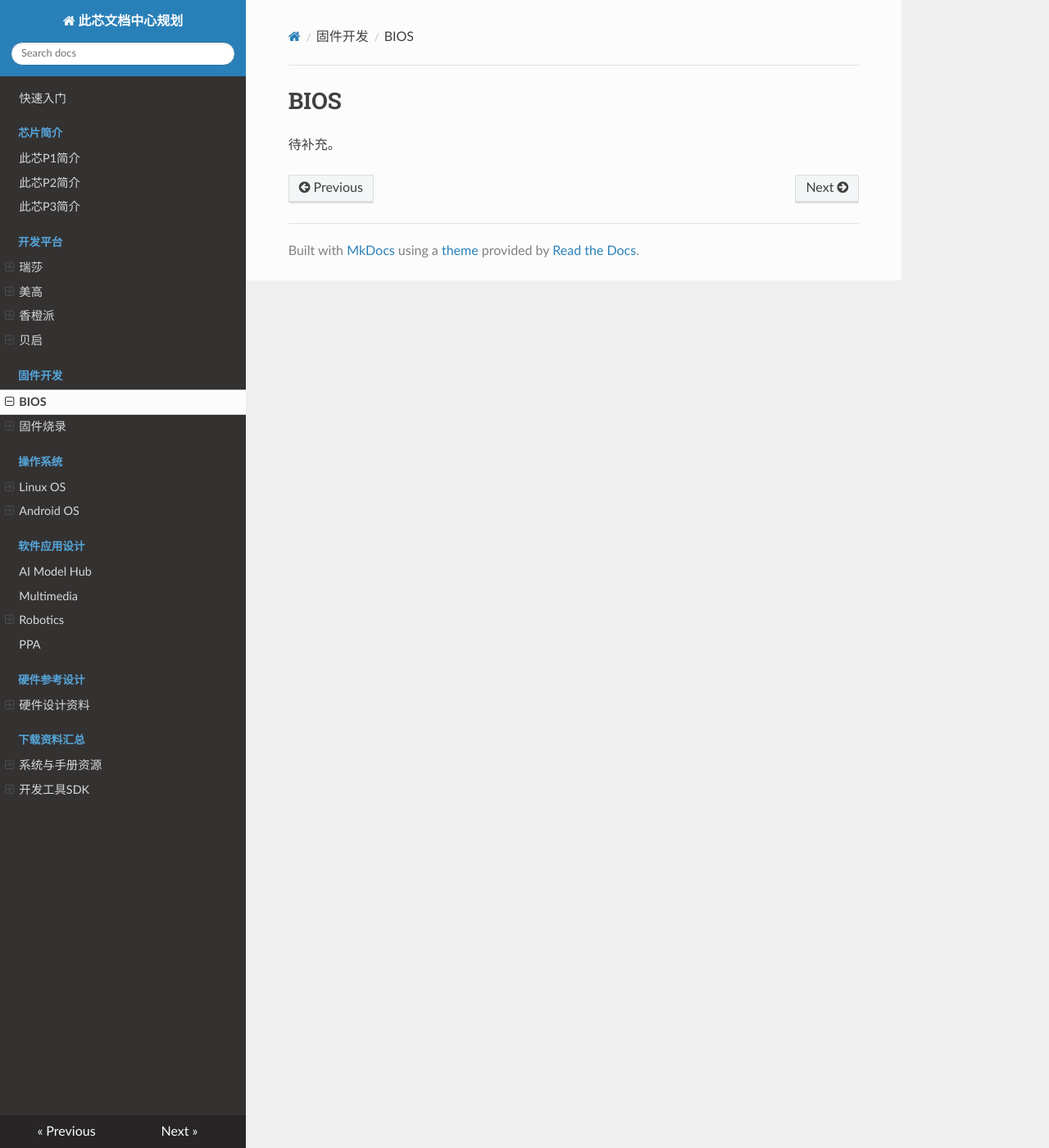
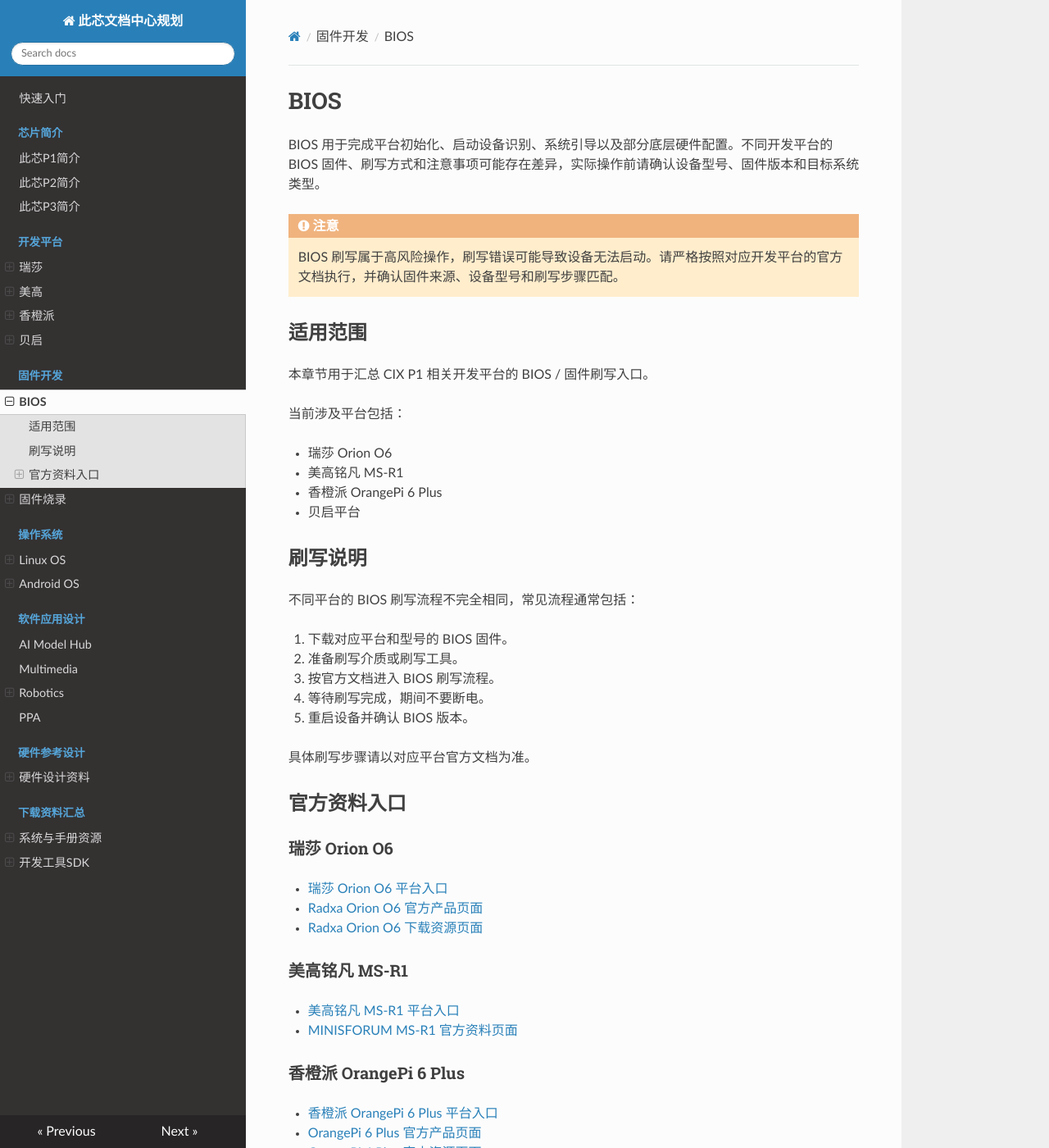
Before and after one commit to chao-luan/cix-cdc-docs, an MkDocs documentation site: the page built from docs/固件开发/BIOS.md, in a window 1280 px wide and 1400 px high. Shown: the whole window at 82% size. Built offline with MkDocs 1.6.1, drawn with Linux system fonts in a browser that asks for light colours; nearby versions of some CDN libraries; some of the changed text lies outside the part shown.

Commit message:
Update BIOS.md

```diff
--- a/docs/固件开发/BIOS.md
+++ b/docs/固件开发/BIOS.md
@@ -1,3 +1,52 @@
 # BIOS
 
-待补充。
+BIOS 用于完成平台初始化、启动设备识别、系统引导以及部分底层硬件配置。不同开发平台的 BIOS 固件、刷写方式和注意事项可能存在差异，实际操作前请确认设备型号、固件版本和目标系统类型。
+
+!!! warning "注意"
+    BIOS 刷写属于高风险操作，刷写错误可能导致设备无法启动。请严格按照对应开发平台的官方文档执行，并确认固件来源、设备型号和刷写步骤匹配。
+
+## 适用范围
+
+本章节用于汇总 CIX P1 相关开发平台的 BIOS / 固件刷写入口。
+
+当前涉及平台包括：
+
+- 瑞莎 Orion O6
+- 美高铭凡 MS-R1
+- 香橙派 OrangePi 6 Plus
+- 贝启平台
+
+## 刷写说明
+
+不同平台的 BIOS 刷写流程不完全相同，常见流程通常包括：
+
+1. 下载对应平台和型号的 BIOS 固件。
+2. 准备刷写介质或刷写工具。
+3. 按官方文档进入 BIOS 刷写流程。
+4. 等待刷写完成，期间不要断电。
+5. 重启设备并确认 BIOS 版本。
+
+具体刷写步骤请以对应平台官方文档为准。
+
+## 官方资料入口
+
+### 瑞莎 Orion O6
+
+- [瑞莎 Orion O6 平台入口](../开发平台/瑞莎/官网平台.md)
+- [Radxa Orion O6 官方产品页面](https://radxa.com/products/orion/o6/)
+- [Radxa Orion O6 下载资源页面](https://docs.radxa.com/en/orion/download)
+
+### 美高铭凡 MS-R1
+
+- [美高铭凡 MS-R1 平台入口](../开发平台/美高/官网平台.md)
+- [MINISFORUM MS-R1 官方资料页面](https://www.minisforum.com/zh/pages/product-info)
+
+### 香橙派 OrangePi 6 Plus
+
+- [香橙派 OrangePi 6 Plus 平台入口](../开发平台/香橙派/官网平台.md)
+- [OrangePi 6 Plus 官方产品页面](http://www.orangepi.cn/html/hardWare/computerAndMicrocontrollers/details/Orange-Pi-6-Plus.html)
+- [OrangePi 6 Plus 官方资源页面](https://www.orangepi.org/html/hardWare/computerAndMicrocontrollers/service-and-support/Orange-Pi-6-Plus.html)
+
+### 贝启平台
+
+- [贝启平台入口](../开发平台/贝启/官网平台.md)
```
